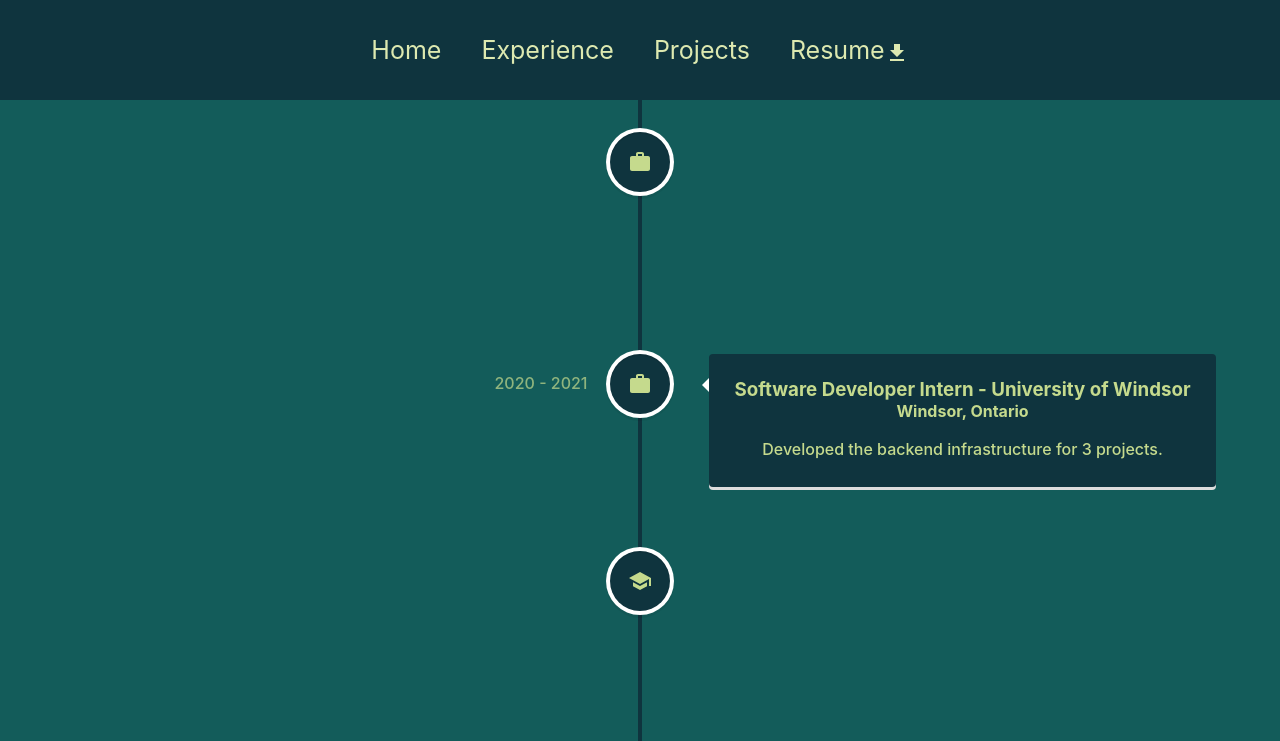
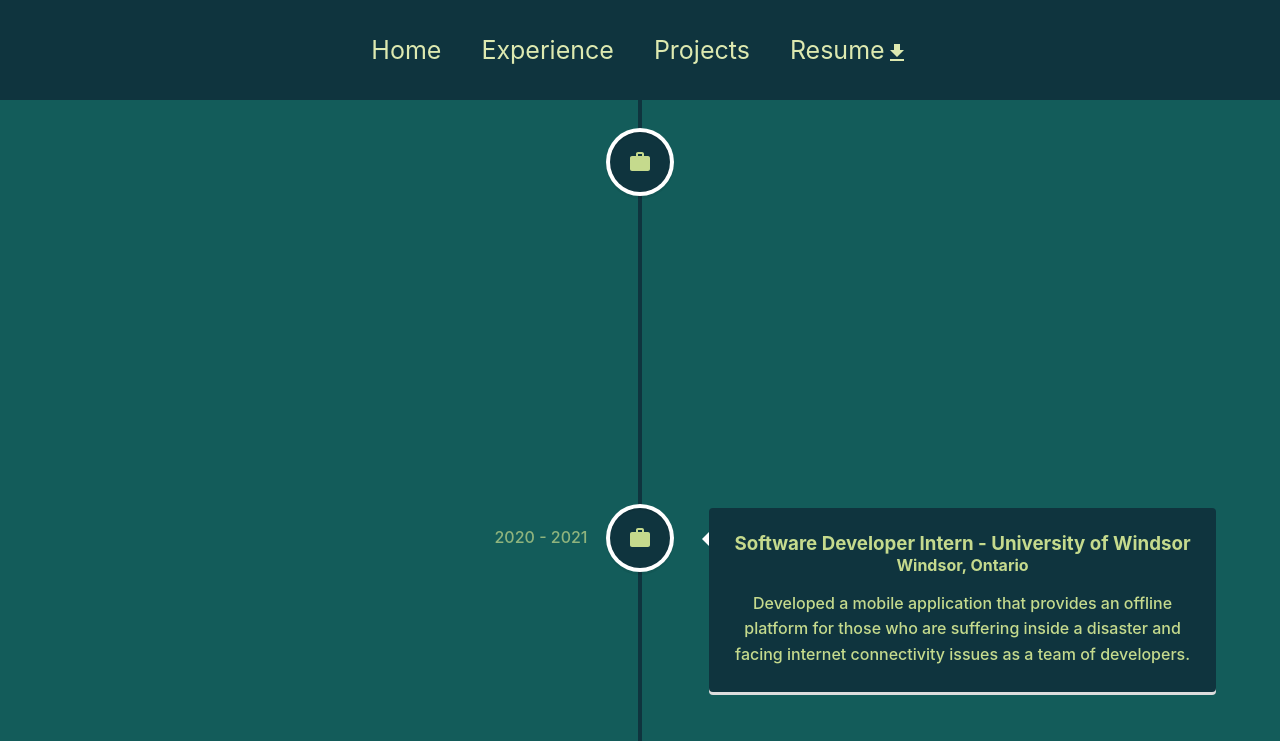
Before and after one commit to naderik/react-e-portfolio, a React (Create React App) app: page /experience in a window 1280 px wide. Shown: the top 741 px of the page. Built offline with nearby package versions, Linux system fonts and the light colour scheme.

Commit message:
add experience description

```diff
--- a/src/pages/Experience.js
+++ b/src/pages/Experience.js
@@ -27,8 +27,7 @@ function Experience() {
             London, Ontario
           </h4>
           <p>
-            Helped the team launch 2 major features by working both in the front
-            end and back end.
+            Worked on cutting-edge industry frameworks, technologies, and design patterns to develop core components of a decentralized social network including a mobile application, a web application, cloud functionalities, and blockchain integration. Collaborated effectively with end-users, developers, senior management, and key stakeholders to understand organizational goals and act accordingly.
           </p>
         </VerticalTimelineElement>
         <VerticalTimelineElement
@@ -44,7 +43,7 @@ function Experience() {
           <h4 className="vertical-timeline-element-subtitle">
             Windsor, Ontario
           </h4>
-          <p>Developed the backend infrastructure for 3 projects.</p>
+          <p>Developed a mobile application that provides an offline platform for those who are suffering inside a disaster and facing internet connectivity issues as a team of developers.</p>
         </VerticalTimelineElement>
 
         <VerticalTimelineElement
```
